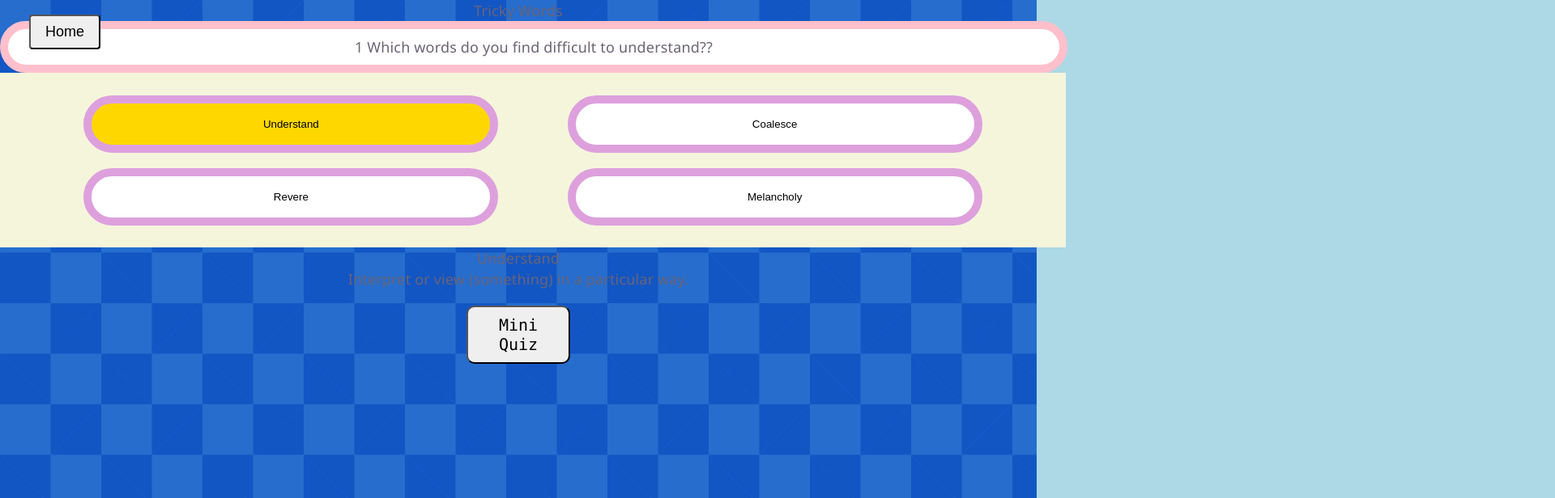
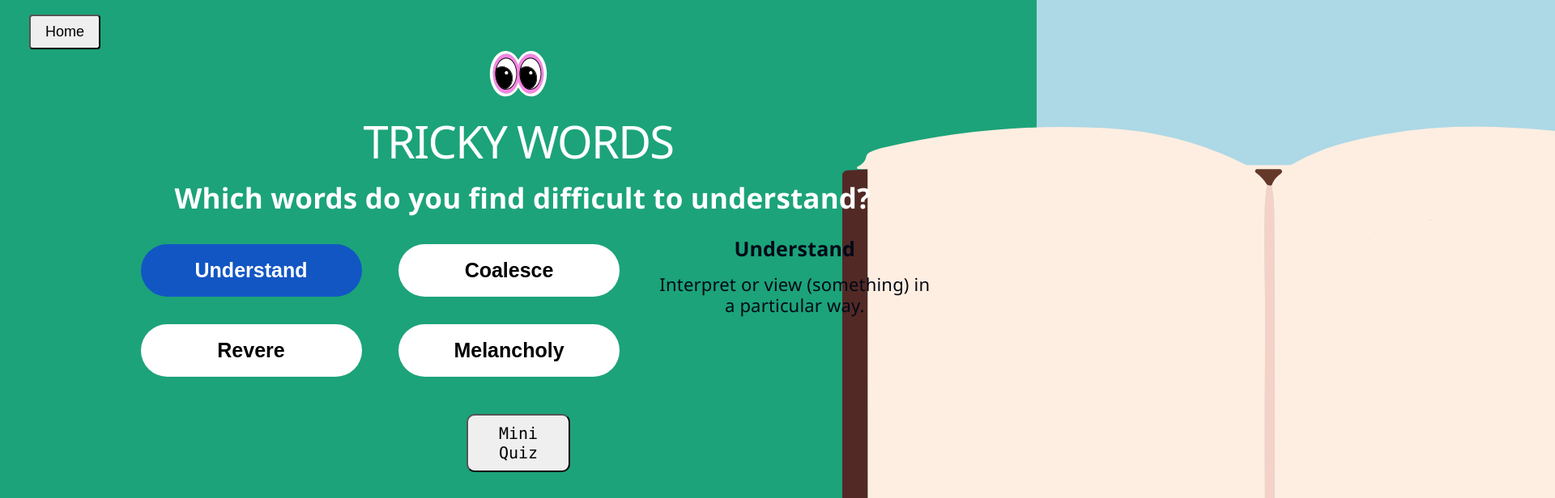
Before and after one commit to Colli039/ed03-intervention-app, a React (Vite) app: page /tricky-words in a window 1280 px wide. Both pictures are taken after a click on the button "Understand". Shown: the top 616 px of the page at 81% size, 1920 px wide, since content can reach past the window. Built offline with nearby package versions, Linux system fonts and the light colour scheme; a web font is replaced by a local one.

Commit message:
improvement on tricky-words ui and quick update on API and base ui

```diff
--- a/src/components/ChoicesCards.jsx
+++ b/src/components/ChoicesCards.jsx
@@ -23,12 +23,12 @@ function ChoicesCards ({ type, choices, answer = null, definitions = null }) {
 
   const [wrongChoice, setWrongChoice] = useState(null)
   const [selectedDefinition, setSelectedDefinition] = useState(null)
-  const [videoChoice, setVideoChoice] = useState('');
+  const [videoChoice, setVideoChoice] = useState('')
 
   function handleClick (choice, key) {
     setSelectedChoice(choice)
     setVideoChoice(choice)
-    console.log(choice, selectedChoice, selectedChoice==answer)
+    console.log(choice, selectedChoice, selectedChoice == answer)
     if (answer !== null) {
       if (choice == answer) {
         addScore()
@@ -54,6 +54,7 @@ function ChoicesCards ({ type, choices, answer = null, definitions = null }) {
   return (
     <>
       <div className='choices-body'>
+        <div className={`choices-content ${videoChoice ? 'show-side' : ''}`}>
           {choices.map((choice, key) => {
             return (
               //button
@@ -65,9 +66,7 @@ function ChoicesCards ({ type, choices, answer = null, definitions = null }) {
                 choice-btn
                 ${choice === videoChoice ? 'clicked' : ''}
                 ${
-                  choice === videoChoice &&
-                  choice !== answer &&
-                  answer !== null
+                  choice === videoChoice && choice !== answer && answer !== null
                     ? 'wrong'
                     : disableChoices && choice === answer
                     ? 'correct'
@@ -85,17 +84,18 @@ function ChoicesCards ({ type, choices, answer = null, definitions = null }) {
         </div>
         <div className={`display-card ${videoChoice ? 'active' : ''}`}>
           {/* Video display if mini quiz */}
-        {selectedChoice!='' && type == 'mini-quiz' && (
+          {selectedChoice != '' && type == 'mini-quiz' && (
             <MiniVideoCard videoName='video-sample.png' choice={videoChoice} />
           )}
           {/* Definintion display if tricky words */}
-        {selectedChoice!='' && type == 'tricky-words' && (
+          {selectedChoice != '' && type == 'tricky-words' && (
             <DefinitionCard
               choice={selectedChoice}
               definition={selectedDefinition}
             />
           )}
         </div>
+      </div>
     </>
   )
 }
--- a/src/components/DefinitionCard.jsx
+++ b/src/components/DefinitionCard.jsx
@@ -1,13 +1,16 @@
 import '../css/definition-card.css'
+import book from '../assets/open-book.svg'
 
-function DefinitionCard({choice, definition}){
+function DefinitionCard ({ choice, definition }) {
+  return (
+    <div className='definiton-card'>
+      <div className='term'>{choice}</div>
+        <div className='definition'>{definition}
+            <img className='background-img' src={book} alt='' />
+        </div>
 
-    return(
-        <div className="definition-card">
-            <div className="term">{choice}</div>
-            <div className="definition">{definition}</div>
-        </div>
-    )
+    </div>
+  )
 }
 
 export default DefinitionCard
--- a/src/components/QuestionCard.jsx
+++ b/src/components/QuestionCard.jsx
@@ -1,9 +1,14 @@
 import "../css/question-card.css"
+import { useState, useEffect } from 'react'
+import { useQuestionsContext } from '../context/QuestionsContext'
 
 
 function QuestionCard({question}){
+    const {
+        selectedChoice, setSelectedChoice
+      } = useQuestionsContext()
     return(
-        <div className="question-card">
+        <div className={`question-card ${selectedChoice ? 'selected':''}`}>
             {question}
         </div>
     )
--- a/src/css/choices-cards.css
+++ b/src/css/choices-cards.css
@@ -1,8 +1,14 @@
 .choices-body{
+    display: flex;
+    flex-direction: row;
+    justify-content: space-evenly;
     width: 100%;
-    height: 10rem;
-    padding: 1rem;
-    background-color: beige;
+}
+.choices-content{
+    width: 100%;
+    height: 11rem;
+    padding: 0.5em 0;
+    /* background-color: beige; */
     display: flex;
     justify-items: center;
     align-items: center;
@@ -15,15 +21,19 @@
     background-color: white;
     padding: 1rem;
     width: 40%;
-    border: 10px solid plum;
+    border: 0;
     border-radius: 5rem;
     transition-duration: 0.4s;
+    font-family: --var(mono);
+    font-weight: 600;
+    font-size: 25px;
 }
 .choice-btn:hover{
-    background-color: lightgoldenrodyellow;
+    background-color: #dae8ff;
 }
 .choice-btn.clicked{
-    background-color: gold;
+    background-color: #1256c4;
+    color:#fff
 }
 .mini-video-card.active{
     height: 40%;
--- a/src/css/definition-card.css
+++ b/src/css/definition-card.css
@@ -0,0 +1,29 @@
+.definition-card{
+    width: 20rem;
+    /* background-color: aliceblue; */
+    height: 100%;
+    display: flex;
+    flex-direction: column;
+    /* justify-content: space-between; */
+    /* position: relative; */
+}
+.term{
+    font-family: --var(mono);
+    font-weight: 600;
+    font-size: 25px;
+    /* height: 2rem; */
+    padding: 1rem;
+}
+.definition{
+    font-family: --var(sans);
+    /* font-weight: 600; */
+    font-size: 22px;
+    /* position: relative; */
+}
+.background-img{
+    position: absolute;
+    z-index: -1;
+    top: -5rem;
+    left:50rem;
+    width: 60rem;
+}
--- a/src/css/index.css
+++ b/src/css/index.css
@@ -2,7 +2,7 @@
 
 :root {
   margin:0;
-  --text: #6b6375;
+  --text: #010917;
   --text-h: #08060d;
   --bg: lightblue;
   --border: #e5e4e7;
@@ -35,7 +35,7 @@
 
 @media (prefers-color-scheme: dark) {
   :root {
-    --text: #9ca3af;
+    --text: #010917;;
     --text-h: #f3f4f6;
     --bg: #16171d;
     --border: #2e303a;
--- a/src/css/question-card.css
+++ b/src/css/question-card.css
@@ -1,8 +1,18 @@
 .question-card{
-    width: 100%;
+    /* width: 100%; */
     height: auto;
-    padding: 0.5rem;
-    background-color: white;
-    border: 10px solid pink;
+    padding: 1rem;
+    /* background-color: white;
+    border: 10px solid #1256c4; */
     border-radius: 5rem;
+    font-family: --var(mono);
+    font-weight: 600;
+    font-size: 35px;
+    color: #fff;
+    /* position: relative; */
+    /* z-index: 1; */
 }
+.selected{
+    text-align: left;
+    padding-left:2.5em;
+}
--- /dev/null
+++ b/src/css/tricky-words.css
@@ -0,0 +1,39 @@
+.tricky-words-body{
+    /* height: 100%; */
+    width: 100%;
+    display: flex;
+    flex-direction: column;
+    /* justify-content: center; */
+    align-items: center;
+    background-color: #1ca379;
+    padding-top: 3rem;
+}
+.tricky-words-body{
+    height: 100%;
+}
+.question-components{
+    width: 80vw;
+    position: relative;
+    z-index: 0;
+    display: flex;
+    flex-direction: column;
+    justify-content: space-between;
+    margin-top: 1.5rem;
+}
+.heading{
+    width: 100%;
+    display: flex;
+    flex-direction: row;
+    justify-content: center;
+    align-items: center;
+    color: #fff;
+    margin-bottom: 1em;
+}
+.heading-text{
+    color: #fff;
+    padding-top: 0.5em;
+    margin: 0;
+}
+.heading-logo{
+    width: 4em;
+}
--- a/src/pages/TrickyWords.jsx
+++ b/src/pages/TrickyWords.jsx
@@ -1,10 +1,12 @@
 // import "../css/tricky-words.css"
+import '../css/tricky-words.css'
 import { useNavigate } from 'react-router-dom'
 import QuestionCard from '../components/QuestionCard'
 import ChoicesCards from '../components/ChoicesCards'
 import { getTrickyWords } from '../services/api'
 import { useState, useEffect } from 'react'
 import { useQuestionsContext } from '../context/QuestionsContext'
+import logo from '../assets/tricky-words-logo.svg'
 
 function TrickyWords () {
   const navigate = useNavigate()
@@ -18,14 +20,10 @@ function TrickyWords () {
   } = useQuestionsContext()
 
   useEffect(() => {
-    console.log(quizQuestionNumber)
     const loadQuestionSet = async () => {
       try {
         const data = await getTrickyWords(quizQuestionNumber)
         setQuestionSet(data)
-        // setQuestion(questionSet)
-        // console.log(questionSet.question)
-        // question = questionSet.question
       } catch (err) {
         console.log(err)
         // setError("Failed to load questions")
@@ -42,14 +40,24 @@ function TrickyWords () {
   }
 
   return (
-    <div className='body'>
-      <div>Tricky Words</div>
+    <div className='tricky-words-body'>
       {loading ? (
         <div className='loading'>Loading...</div>
       ) : (
         <div className='content'>
-          <QuestionCard question={questionSet?.question} />
-          <ChoicesCards type='tricky-words' choices={questionSet?.choices} definitions={questionSet?.definitions} />
+          <img className='logo' src={logo} alt='' />
+          <div className='heading'>
+            <h1 className='heading-text'>Tricky Words</h1>
+            {/* <h3 className='title'>{title}</h3> */}
+          </div>
+          <div className='question-components'>
+            <QuestionCard question={questionSet?.question} />
+            <ChoicesCards
+              type='tricky-words'
+              choices={questionSet?.choices}
+              definitions={questionSet?.definitions}
+            />
+          </div>
         </div>
       )}
 
--- a/src/services/api.js
+++ b/src/services/api.js
@@ -61,7 +61,7 @@ const questions = [
 const trickyWords = [
   {
     id: 0,
-    question: '1 Which words do you find difficult to understand??',
+    question: 'Which words do you find difficult to understand?',
     choices: ['Understand', 'Coalesce', 'Revere', 'Melancholy'],
     definitions: [
       'Interpret or view (something) in a particular way.',
@@ -72,8 +72,8 @@ const trickyWords = [
   },
   {
     id: 1,
-    question: '2 Which words do you find difficult to understand??',
-    choices: ['Understand', 'Coalesce', 'Revere', 'Melancholy'],
+    question: 'Which words do you find difficult to understand?',
+    choices: ['U2nderstand', 'Coalesce', 'Revere', 'Melancholy'],
     definitions: [
       'Interpret or view (something) in a particular way.',
       'Come together to form one mass or whole.',
@@ -83,8 +83,8 @@ const trickyWords = [
   },
   {
     id: 2,
-    question: '3 Which words do you find difficult to understand??',
-    choices: ['Understand', 'Coalesce', 'Revere', 'Melancholy'],
+    question: 'Which words do you find difficult to understand??',
+    choices: ['U3nderstand', 'Coalesce', 'Revere', 'Melancholy'],
     definitions: [
       'Interpret or view (something) in a particular way.',
       'Come together to form one mass or whole.',
@@ -94,8 +94,8 @@ const trickyWords = [
   },
   {
     id: 3,
-    question: '4 Which words do you find difficult to understand??',
-    choices: ['Understand', 'Coalesce', 'Revere', 'Melancholy'],
+    question: 'Which words do you find difficult to understand?',
+    choices: ['Underst4and', 'Coalesce', 'Revere', 'Melancholy'],
     definitions: [
       'Interpret or view (something) in a particular way.',
       'Come together to form one mass or whole.',
```
Also changed, not shown: src/assets/open-book.svg (added), src/assets/tricky-words-logo.svg (added). Lines whose indentation alone changed are shown as unchanged.
